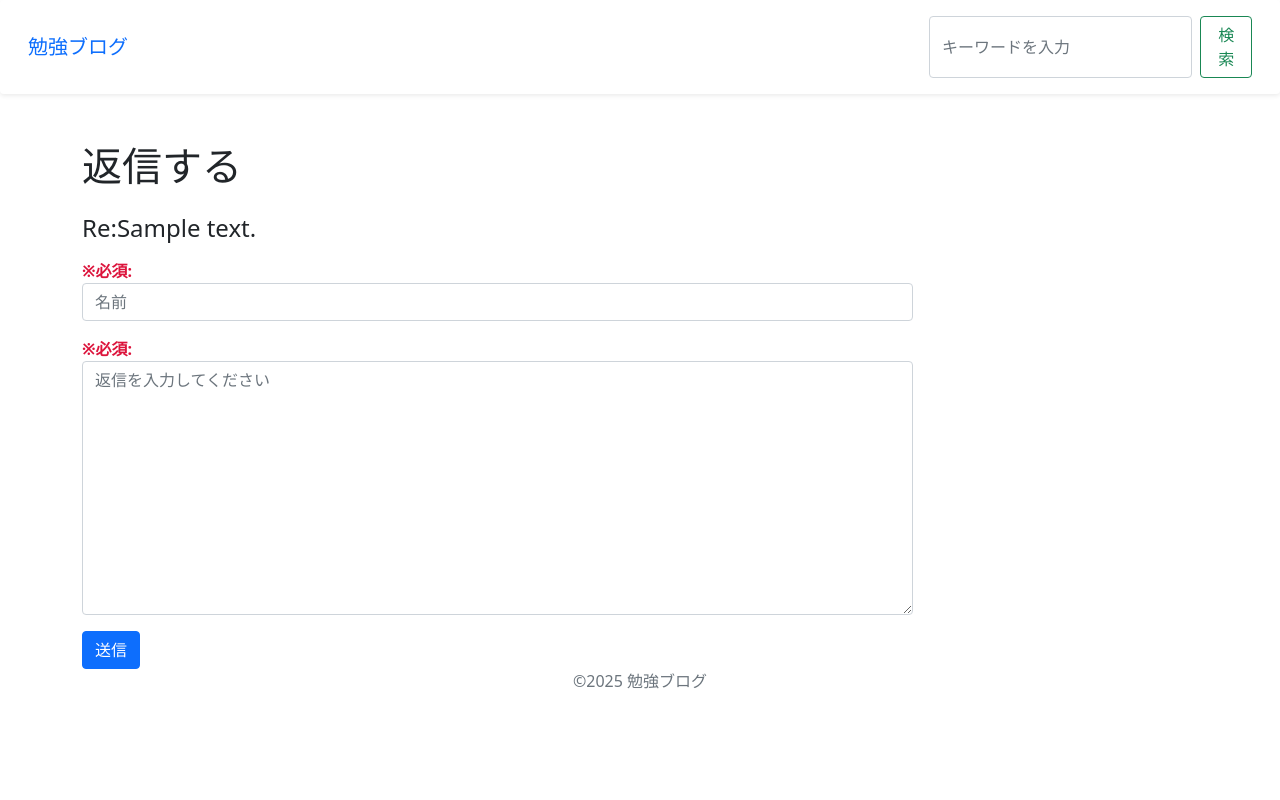
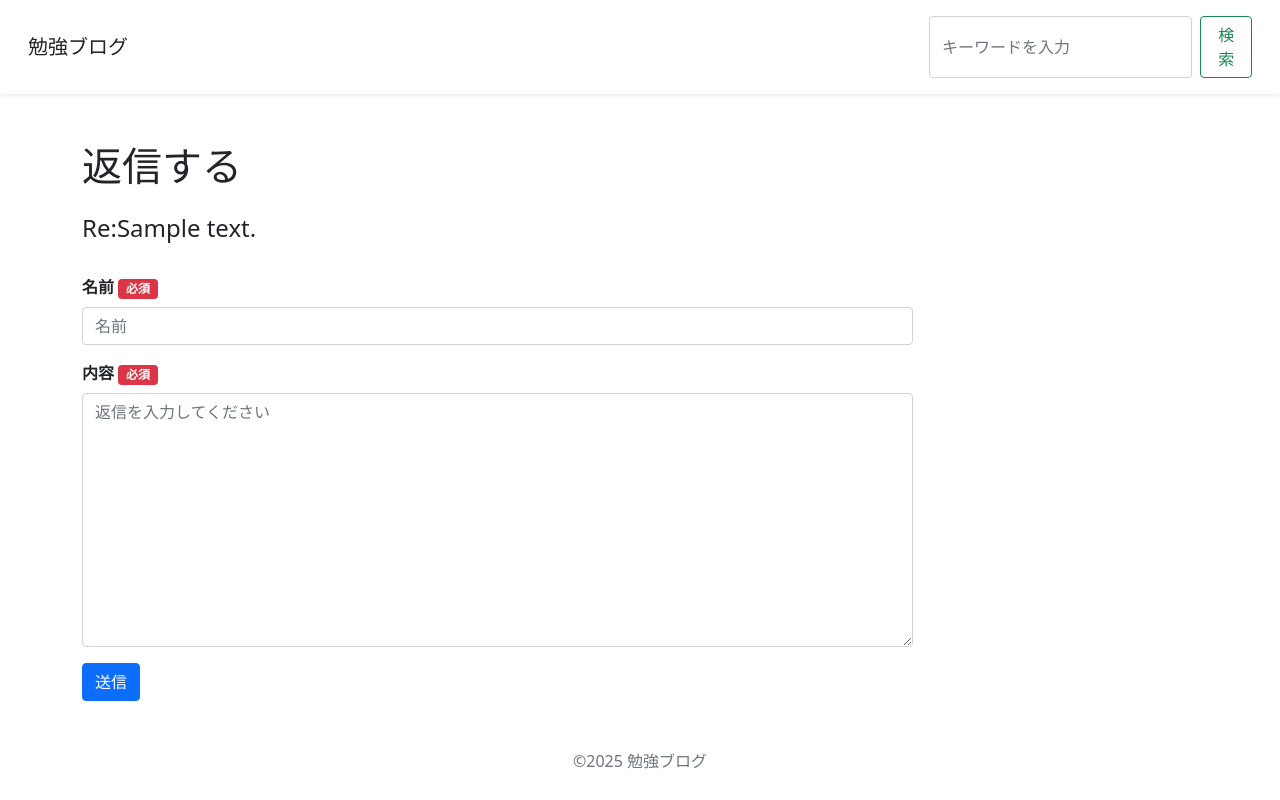
Before and after one commit to hitomu-1/Django-Blog-App, a Django app: page /reply/1/ in a window 1280 px wide. Run offline with Django 4.2, Linux system fonts and the light colour scheme; tables that the repository leaves empty hold one stand-in row (values such as "Sample post"); some libraries are stand-ins or nearby versions.

Commit message:
forms.pyを利用したレイアウトの練習を兼ねてコメント/返信フォームを修正

```diff
--- a/blog/Templates/blog/comment_form.html
+++ b/blog/Templates/blog/comment_form.html
@@ -17,8 +17,11 @@
         {% endif %}
         <form class="comment-form" method="post">
             {% csrf_token %}
-            {{ form.as_p }}
-            <button type="submit" class="btn btn-primary">送信</button>
+            <label for="name" class="form-label mt-3 fw-bold">名前 <span class="badge bg-danger">必須</span></label>
+            {{ form.name }}
+            <label for="text" class="form-label mt-3 fw-bold">内容 <span class="badge bg-danger">必須</span></label>
+            {{ form.text }}
+            <button type="submit" class="btn btn-primary mt-3">送信</button>
         </form>
     </div>
     <div class="col-3">
--- a/blog/Templates/blog/snippets/footer.html
+++ b/blog/Templates/blog/snippets/footer.html
@@ -1,5 +1,5 @@
 <footer>
-    <p class="text-center text-secondary">
+    <p class="text-center text-secondary mt-5">
         <span>&copy;</span>2025 勉強ブログ
     </p>
 </footer>
--- a/blog/forms.py
+++ b/blog/forms.py
@@ -9,16 +9,20 @@ class CommentForm(forms.ModelForm):
         fields = ["name", "text"]
         widgets = {
             "name": forms.TextInput(
-                attrs={"placeholder": "名前", "class": "form-control"}
+                attrs={
+                    "placeholder": "名前",
+                    "class": "form-control",
+                    "id": "name",
+                }
             ),
             "text": forms.Textarea(
                 attrs={
                     "placeholder": "コメントを入力してください",
                     "class": "form-control",
+                    "id": "text",
                 }
             ),
         }
-        labels = {"name": "※必須", "text": "※必須"}
 
 
 class ReplyForm(forms.ModelForm):
@@ -27,10 +31,17 @@ class ReplyForm(forms.ModelForm):
         fields = ["name", "text"]
         widgets = {
             "name": forms.TextInput(
-                attrs={"placeholder": "名前", "class": "form-control"}
+                attrs={
+                    "placeholder": "名前",
+                    "class": "form-control",
+                    "id": "name",
+                }
             ),
             "text": forms.Textarea(
-                attrs={"placeholder": "返信を入力してください", "class": "form-control"}
+                attrs={
+                    "placeholder": "返信を入力してください",
+                    "class": "form-control",
+                    "id": "text",
+                }
             ),
         }
-        labels = {"name": "※必須", "text": "※必須"}
--- a/blog/static/blog/css/style.css
+++ b/blog/static/blog/css/style.css
@@ -1,6 +1,6 @@
 /* categoryクラスが付与されているdivタグの下のulの下のliの下にあるすべてのaタグ */
 
-div.category > ul > li a{
+a {
     color: #212529;
     text-decoration: none;
 }
@@ -9,8 +9,3 @@ div.category > ul > li a{
 img {
     object-fit: cover;
 }
-
-.comment-form label{
-    color: #dc143c;
-    font-weight: 600;
-}
```
